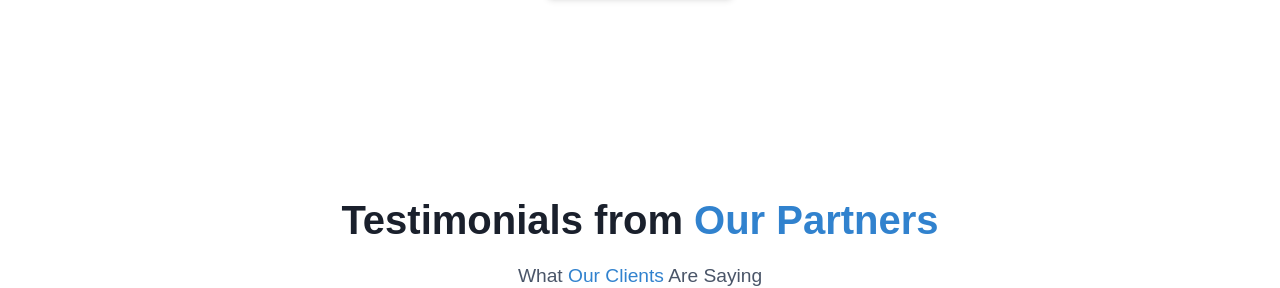
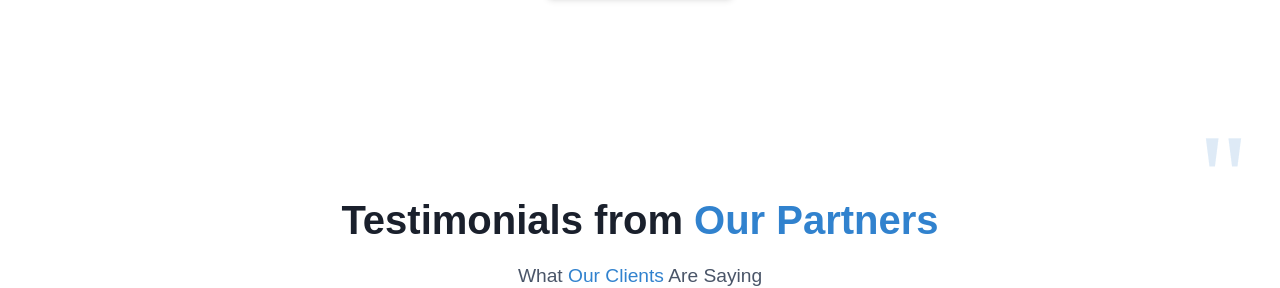
Before and after one commit to Anurag13075/Acredian-page-Next-app, a Next.js app: page / in a window 1280 px wide. Shown: the part 7191-7479 px from the top of the page. Built offline with nearby package versions, Linux system fonts and the light colour scheme.

Commit message:
Update Testimonials.tsx

```diff
--- a/components/sections/Testimonials.tsx
+++ b/components/sections/Testimonials.tsx
@@ -1,41 +1,111 @@
+// Testimonials.tsx
+'use client'
+
+import { useRef } from 'react'
+import { motion, useInView } from 'motion/react'
+
+const CARDS = [
+  {
+    logo: <span className="text-4xl font-bold text-[#d0271d] font-serif tracking-tighter">ADP</span>,
+    quote:
+      '"We would like to thank Accredian for the wonderful support and the beautiful journey. The team turned our vision into reality with unparalleled dedication, service, and expertise throughout the entire process."',
+  },
+  {
+    logo: (
+      <div className="w-12 h-12 rounded-full border-[3px] border-[#00a3e0] flex items-center justify-center text-[#00a3e0] font-bold leading-none text-center text-[10px]">
+        BAY<br />ER
+      </div>
+    ),
+    quote:
+      '"Accredian\'s commitment to excellence is unmatched. They consistently go the extra mile to ensure our needs are met and exceeded, providing reliable support and high-quality service every step of the way."',
+  },
+]
+
 export default function Testimonials() {
+  const ref = useRef(null)
+  const inView = useInView(ref, { once: true, margin: '-80px' })
+
   return (
     <section id="testimonials" className="py-24 bg-white">
-      <div className="max-w-7xl mx-auto px-4 sm:px-6 lg:px-8 text-center">
-        <h2 className="text-[2.5rem] font-bold text-[#1a202c] mb-3">
+      <div className="max-w-7xl mx-auto px-4 sm:px-6 lg:px-8 text-center" ref={ref}>
+
+        {/* Heading */}
+        <motion.h2
+          initial={{ opacity: 0, y: 24 }}
+          animate={inView ? { opacity: 1, y: 0 } : {}}
+          transition={{ duration: 0.7, ease: [0.16, 1, 0.3, 1] }}
+          className="text-[2.5rem] font-bold text-[#1a202c] mb-3"
+        >
           Testimonials from <span className="text-[#3182ce]">Our Partners</span>
-        </h2>
-        <p className="text-[1.2rem] text-[#4a5568] mb-16 font-medium">
+        </motion.h2>
+
+        <motion.p
+          initial={{ opacity: 0, y: 16 }}
+          animate={inView ? { opacity: 1, y: 0 } : {}}
+          transition={{ duration: 0.7, delay: 0.12, ease: [0.16, 1, 0.3, 1] }}
+          className="text-[1.2rem] text-[#4a5568] mb-16 font-medium"
+        >
           What <span className="text-[#3182ce]">Our Clients</span> Are Saying
-        </p>
+        </motion.p>
 
+        {/* Cards */}
         <div className="flex flex-col md:flex-row gap-8 max-w-5xl mx-auto mb-10">
-          {/* Card 1 */}
-          <div className="flex-1 bg-white border border-gray-100 rounded-3xl p-10 shadow-[0_4px_30px_rgba(0,0,0,0.03)] text-left">
-            <div className="mb-6 h-12 flex items-center">
-              <span className="text-4xl font-bold text-[#d0271d] font-serif tracking-tighter">ADP</span>
-            </div>
-            <p className="text-[#4a5568] leading-relaxed font-medium text-[15px]">
-              "We would like to thank Accredian for the wonderful support and the beautiful journey. The team turned our vision into reality with unparalleled dedication, service, and expertise throughout the entire process."
-            </p>
-          </div>
+          {CARDS.map((card, idx) => (
+            <motion.div
+              key={idx}
+              initial={{ opacity: 0, y: 40 }}
+              animate={inView ? { opacity: 1, y: 0 } : {}}
+              transition={{ duration: 0.7, delay: 0.2 + idx * 0.15, ease: [0.16, 1, 0.3, 1] }}
+              whileHover={{ y: -6, boxShadow: '0 16px 48px rgba(49,130,206,0.12)' }}
+              className="flex-1 bg-white border border-gray-100 rounded-3xl p-10 shadow-[0_4px_30px_rgba(0,0,0,0.03)] text-left cursor-default"
+            >
+              {/* Animated quote mark */}
+              <motion.div
+                initial={{ opacity: 0, scale: 0.5 }}
+                animate={inView ? { opacity: 0.08, scale: 1 } : {}}
+                transition={{ duration: 0.6, delay: 0.4 + idx * 0.15 }}
+                className="absolute top-6 right-8 text-[120px] leading-none font-serif text-[#3182ce] select-none pointer-events-none"
+              >
+                "
+              </motion.div>
 
-          {/* Card 2 */}
-          <div className="flex-1 bg-white border border-gray-100 rounded-3xl p-10 shadow-[0_4px_30px_rgba(0,0,0,0.03)] text-left">
-            <div className="mb-6 h-12 flex items-center">
-              <div className="w-12 h-12 rounded-full border-[3px] border-[#00a3e0] flex items-center justify-center text-[#00a3e0] font-bold leading-none text-center text-[10px]">BAY<br/>ER</div>
-            </div>
-            <p className="text-[#4a5568] leading-relaxed font-medium text-[15px]">
-              "Accredian's commitment to excellence is unmatched. They consistently go the extra mile to ensure our needs are met and exceeded, providing reliable support and high-quality service every step of the way."
-            </p>
-          </div>
+              <div className="mb-6 h-12 flex items-center">
+                <motion.div
+                  initial={{ opacity: 0, x: -12 }}
+                  animate={inView ? { opacity: 1, x: 0 } : {}}
+                  transition={{ duration: 0.5, delay: 0.35 + idx * 0.15 }}
+                >
+                  {card.logo}
+                </motion.div>
+              </div>
+
+              <motion.p
+                initial={{ opacity: 0 }}
+                animate={inView ? { opacity: 1 } : {}}
+                transition={{ duration: 0.6, delay: 0.5 + idx * 0.15 }}
+                className="text-[#4a5568] leading-relaxed font-medium text-[15px]"
+              >
+                {card.quote}
+              </motion.p>
+            </motion.div>
+          ))}
         </div>
 
-        {/* Carousel Dots */}
-        <div className="flex justify-center gap-3">
-          <div className="w-2.5 h-2.5 rounded-full bg-[#3182ce] cursor-pointer"></div>
-          <div className="w-2.5 h-2.5 rounded-full bg-gray-200 cursor-pointer"></div>
-        </div>
+        {/* Carousel dots */}
+        <motion.div
+          initial={{ opacity: 0 }}
+          animate={inView ? { opacity: 1 } : {}}
+          transition={{ duration: 0.5, delay: 0.6 }}
+          className="flex justify-center gap-3"
+        >
+          {[true, false].map((active, i) => (
+            <motion.div
+              key={i}
+              whileHover={{ scale: 1.4 }}
+              className={`w-2.5 h-2.5 rounded-full cursor-pointer transition-colors ${active ? 'bg-[#3182ce]' : 'bg-gray-200'}`}
+            />
+          ))}
+        </motion.div>
       </div>
     </section>
   )
```
